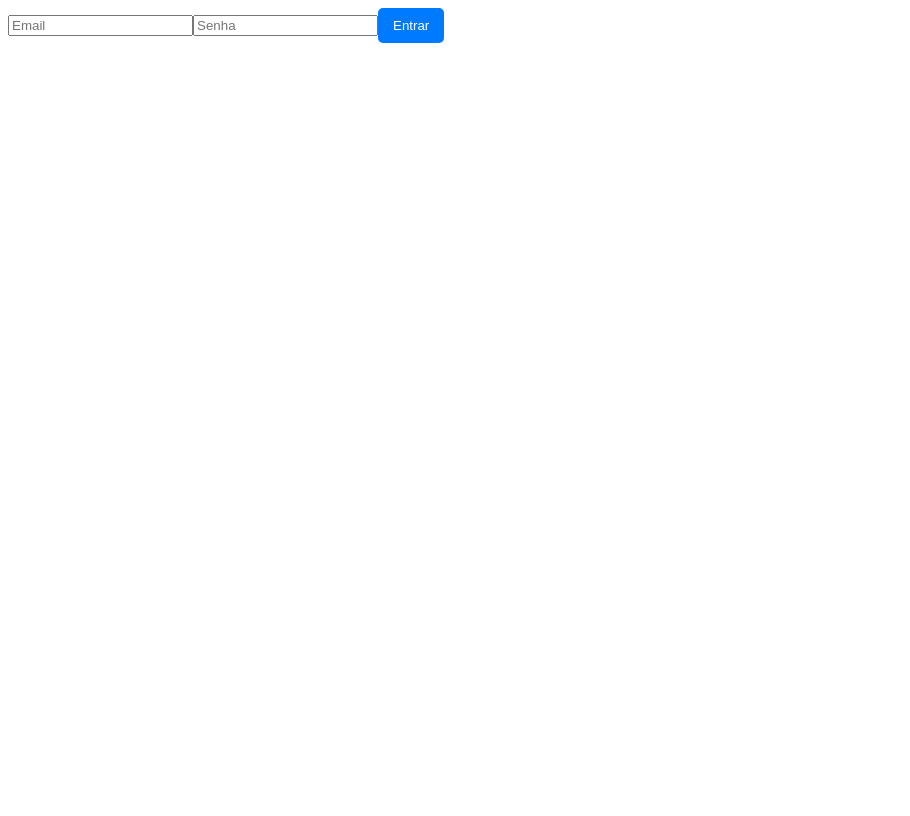
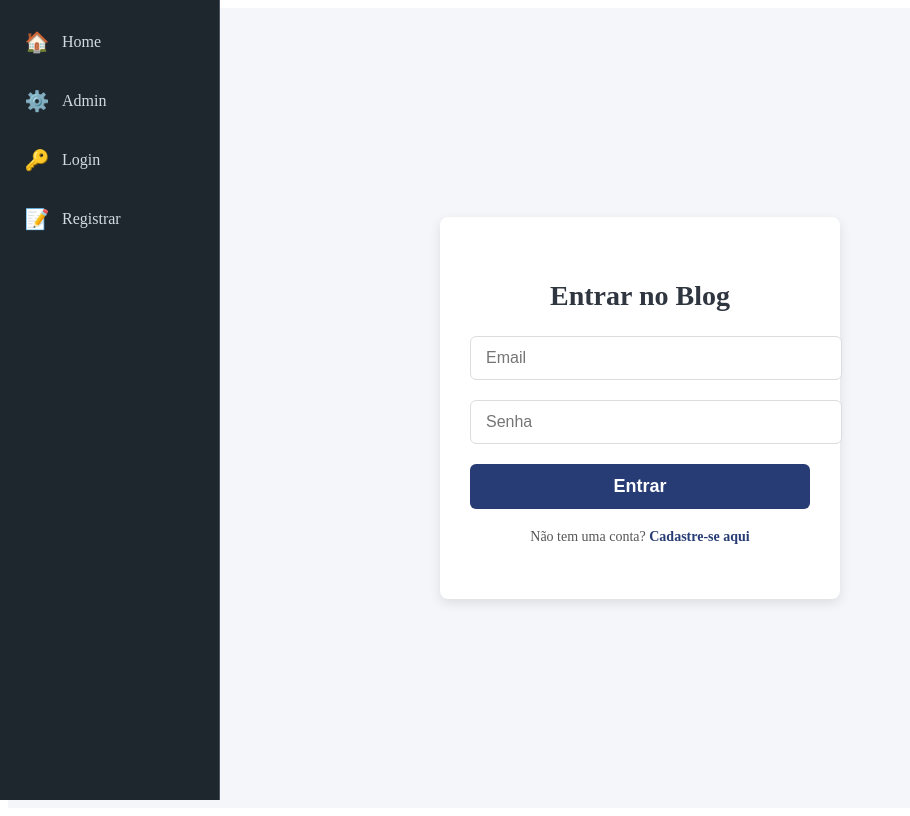
Before and after one commit to CesarAugusto13/blogfiap-front, a React (Vite) app: page /login in a window 1280 px wide. Shown: the whole page, without its empty margins (0-910 px from the left). Built offline with nearby package versions, Linux system fonts and the light colour scheme.

Commit message:
Adição de Sidebar e estilizações

```diff
--- a/package.json
+++ b/package.json
@@ -15,7 +15,7 @@
     "react": "^19.1.1",
     "react-dom": "^19.1.1",
     "react-router": "^7.8.1",
-    "react-router-dom": "^7.8.2",
+    "react-router-dom": "^7.9.1",
     "styled-components": "^6.1.19"
   },
   "devDependencies": {
--- /dev/null
+++ b/src/components/Sidebar.jsx
@@ -0,0 +1,124 @@
+import React, { useState } from 'react';
+import { NavLink } from 'react-router-dom';
+
+const icons = {
+  home: '🏠',
+  admin: '⚙️',
+  about: 'ℹ️',
+  login: '🔑',
+  register: '📝',
+};
+
+const Sidebar = () => {
+  const [expanded, setExpanded] = useState(false);
+
+  return (
+    <aside
+      onMouseEnter={() => setExpanded(true)}
+      onMouseLeave={() => setExpanded(false)}
+      style={{
+        ...styles.sidebar,
+        width: expanded ? '220px' : '60px',
+      }}
+    >
+      <nav>
+        <ul style={styles.navList}>
+          <li style={styles.navItem}>
+            <NavLink
+              to="/"
+              exact
+              style={styles.link}
+              activeStyle={styles.activeLink}
+              title="Home"
+            >
+              <span style={styles.icon}>{icons.home}</span>
+              {expanded && <span style={styles.linkText}>Home</span>}
+            </NavLink>
+          </li>
+        <li style={styles.navItem}>
+            <NavLink
+              to="/admin"
+              style={styles.link}
+              activeStyle={styles.activeLink}
+              title="Admin"
+            >
+              <span style={styles.icon}>{icons.admin}</span>
+              {expanded && <span style={styles.linkText}>Admin</span>}
+            </NavLink>
+        </li>
+          <li style={styles.navItem}>
+            <NavLink
+              to="/login"
+              style={styles.link}
+              activeStyle={styles.activeLink}
+              title="Login"
+            >
+              <span style={styles.icon}>{icons.login}</span>
+              {expanded && <span style={styles.linkText}>Login</span>}
+            </NavLink>
+          </li>
+          <li style={styles.navItem}>
+            <NavLink
+              to="/register"
+              style={styles.link}
+              activeStyle={styles.activeLink}
+              title="Registrar"
+            >
+              <span style={styles.icon}>{icons.register}</span>
+              {expanded && <span style={styles.linkText}>Registrar</span>}
+            </NavLink>
+          </li>
+        </ul>
+      </nav>
+    </aside>
+  );
+};
+
+const styles = {
+  sidebar: {
+    height: '100vh',
+    backgroundColor: '#1e272e',
+    paddingTop: '20px',
+    paddingLeft: '10px',
+    boxSizing: 'border-box',
+    position: 'fixed',
+    top: 0,
+    left: 0,
+    color: '#d2dae2',
+    overflowX: 'hidden',
+    transition: 'width 0.3s ease',
+    borderRight: '1px solid #485460',
+  },
+  navList: {
+    listStyle: 'none',
+    padding: 0,
+    margin: 0,
+  },
+  navItem: {
+    marginBottom: '15px',
+  },
+  link: {
+    display: 'flex',
+    alignItems: 'center',
+    color: '#d2dae2',
+    textDecoration: 'none',
+    padding: '10px 12px',
+    borderRadius: '4px',
+    whiteSpace: 'nowrap',
+  },
+  activeLink: {
+    backgroundColor: '#485460',
+    fontWeight: '700',
+  },
+  icon: {
+    fontSize: '20px',
+    width: '30px',
+    textAlign: 'center',
+  },
+  linkText: {
+    marginLeft: '10px',
+    fontSize: '16px',
+  },
+};
+
+export default Sidebar;
--- a/src/pages/AdminPage.jsx
+++ b/src/pages/AdminPage.jsx
@@ -2,6 +2,7 @@ import React, { useEffect, useState } from 'react';
 import api from '../services/api';
 import { jwtDecode } from 'jwt-decode';
 import { useNavigate } from 'react-router-dom';
+import Sidebar from '../components/Sidebar';
 
 const AdminPage = () => {
   const [posts, setPosts] = useState([]);
@@ -116,7 +117,7 @@ const AdminPage = () => {
   return (
     <div style={{ maxWidth: 800, margin: '20px auto', padding: 20 }}>
       <h1>Administração de Posts</h1>
-
+      <Sidebar />
       <form onSubmit={handleSubmit} style={{ marginBottom: 40 }}>
         <h2>{editingPostId ? 'Editar Post' : 'Novo Post'}</h2>
         <div style={{ marginBottom: 10 }}>
--- a/src/pages/LoginPage.jsx
+++ b/src/pages/LoginPage.jsx
@@ -1,6 +1,8 @@
 import React, { useState } from 'react';
 import api from '../services/api';
-import { useNavigate } from 'react-router-dom';
+import { useNavigate, Link } from 'react-router-dom';
+import Sidebar from '../components/Sidebar';
+import '../styles/LoginPage.css';
 
 const Login = () => {
   const [email, setEmail] = useState('');
@@ -20,12 +22,39 @@ const Login = () => {
   };
 
   return (
-    <form onSubmit={handleSubmit}>
-      <input type="email" value={email} onChange={e => setEmail(e.target.value)} placeholder="Email" required />
-      <input type="password" value={senha} onChange={e => setSenha(e.target.value)} placeholder="Senha" required />
-      <button type="submit">Entrar</button>
-      {error && <p>{error}</p>}
-    </form>
+    <div className="login-container">
+      <Sidebar />
+      <div className="login-form-wrapper">
+        <form className="login-form" onSubmit={handleSubmit}>
+          <h2>Entrar no Blog</h2>
+          <input
+            type="email"
+            value={email}
+            onChange={e => setEmail(e.target.value)}
+            placeholder="Email"
+            required
+            className="input-field"
+          />
+          <input
+            type="password"
+            value={senha}
+            onChange={e => setSenha(e.target.value)}
+            placeholder="Senha"
+            required
+            className="input-field"
+          />
+          <button type="submit" className="submit-button">Entrar</button>
+          {error && <p className="error-message">{error}</p>}
+
+          <p style={{ marginTop: '20px', fontSize: '14px', color: '#555' }}>
+            Não tem uma conta?{' '}
+            <Link to="/register" style={{ color: '#273c75', fontWeight: '600' }}>
+              Cadastre-se aqui
+            </Link>
+          </p>
+        </form>
+      </div>
+    </div>
   );
 };
 
--- a/src/pages/RegisterPage.jsx
+++ b/src/pages/RegisterPage.jsx
@@ -1,5 +1,8 @@
 import React, { useState } from 'react';
-import api from '../services/api'; // sua instância axios
+import api from '../services/api';
+import { Link } from 'react-router-dom';
+import Sidebar from '../components/Sidebar';
+import '../styles/RegisterPage.css';
 
 const Register = () => {
   const [nome, setNome] = useState('');
@@ -37,55 +40,61 @@ const Register = () => {
   };
 
   return (
-    <div style={{ maxWidth: 400, margin: '40px auto', padding: 20, border: '1px solid #ccc', borderRadius: 8 }}>
-      <h2>Cadastro de Professor</h2>
-      <form onSubmit={handleSubmit}>
-        <div style={{ marginBottom: 10 }}>
-          <label>Nome completo:</label><br />
+    <div className="register-container">
+      <Sidebar />
+      <div className="register-form-wrapper">
+        <form className="register-form" onSubmit={handleSubmit}>
+          <h2>Cadastro de Professor</h2>
+
           <input
             type="text"
             value={nome}
             onChange={(e) => setNome(e.target.value)}
+            placeholder="Nome completo"
             required
-            style={{ width: '100%', padding: 8 }}
+            className="input-field"
           />
-        </div>
-        <div style={{ marginBottom: 10 }}>
-          <label>Email:</label><br />
+
           <input
             type="email"
             value={email}
             onChange={(e) => setEmail(e.target.value)}
+            placeholder="Email"
             required
-            style={{ width: '100%', padding: 8 }}
+            className="input-field"
           />
-        </div>
-        <div style={{ marginBottom: 10 }}>
-          <label>Senha:</label><br />
+
           <input
             type="password"
             value={senha}
             onChange={(e) => setSenha(e.target.value)}
+            placeholder="Senha"
             required
-            style={{ width: '100%', padding: 8 }}
+            className="input-field"
           />
-        </div>
-        <div style={{ marginBottom: 10 }}>
-          <label>Confirme a senha:</label><br />
+
           <input
             type="password"
             value={confirmaSenha}
             onChange={(e) => setConfirmaSenha(e.target.value)}
+            placeholder="Confirme a senha"
             required
-            style={{ width: '100%', padding: 8 }}
+            className="input-field"
           />
-        </div>
 
-        <button type="submit" style={{ padding: '10px 20px' }}>Registrar</button>
-      </form>
+          <button type="submit" className="submit-button">Registrar</button>
 
-      {error && <p style={{ color: 'red', marginTop: 10 }}>{error}</p>}
-      {success && <p style={{ color: 'green', marginTop: 10 }}>{success}</p>}
+          {error && <p className="error-message">{error}</p>}
+          {success && <p className="success-message">{success}</p>}
+
+          <p style={{ marginTop: '20px', fontSize: '14px', color: '#555' }}>
+            Já tem uma conta?{' '}
+            <Link to="/login" style={{ color: '#273c75', fontWeight: '600' }}>
+              Faça login aqui
+            </Link>
+          </p>
+        </form>
+      </div>
     </div>
   );
 };
--- a/src/styles/HomePage.css
+++ b/src/styles/HomePage.css
@@ -59,3 +59,7 @@
     display: flex;
     justify-content: center;
 }
+
+a, a:visited, a:hover, a:active {
+  text-decoration: none;
+}
--- /dev/null
+++ b/src/styles/LoginPage.css
@@ -0,0 +1,87 @@
+.login-container {
+  display: flex;
+  height: 100vh;
+  background-color: #f5f6fa;
+}
+
+.login-form-wrapper {
+  flex: 1;
+  display: flex;
+  justify-content: center;
+  align-items: center;
+  padding: 20px;
+}
+
+.login-form {
+  background-color: #ffffff;
+  padding: 40px 30px;
+  border-radius: 8px;
+  box-shadow: 0 4px 12px rgba(0,0,0,0.1);
+  width: 100%;
+  max-width: 400px;
+  box-sizing: border-box;
+  text-align: center;
+}
+
+.login-form h2 {
+  margin-bottom: 24px;
+  color: #2f3640;
+  font-weight: 700;
+  font-size: 28px;
+}
+
+.input-field {
+  width: 100%;
+  padding: 12px 15px;
+  margin-bottom: 20px;
+  border: 1.8px solid #dcdde1;
+  border-radius: 6px;
+  font-size: 16px;
+  transition: border-color 0.3s ease;
+}
+
+.input-field:focus {
+  border-color: #273c75;
+  outline: none;
+}
+
+.submit-button {
+  width: 100%;
+  padding: 12px 15px;
+  background-color: #273c75;
+  color: white;
+  font-size: 18px;
+  font-weight: 600;
+  border: none;
+  border-radius: 6px;
+  cursor: pointer;
+  transition: background-color 0.3s ease;
+}
+
+.submit-button:hover {
+  background-color: #192a56;
+}
+
+/* Mensagem de erro */
+.error-message {
+  margin-top: 15px;
+  color: #e84118;
+  font-weight: 600;
+}
+
+/* Responsividade básica */
+@media (max-width: 600px) {
+  .login-container {
+    flex-direction: column;
+  }
+
+  .login-form-wrapper {
+    padding: 40px 20px;
+  }
+
+  .login-form {
+    max-width: 100%;
+    border-radius: 0;
+    box-shadow: none;
+  }
+}
--- a/src/styles/PostDetail.css
+++ b/src/styles/PostDetail.css
@@ -1,72 +1,173 @@
-.post-detail {
-    max-width: 800px; /* Limita a largura do post */
-    margin: 20px auto; /* Centraliza o post na página */
-    padding: 20px; /* Adiciona espaçamento interno */
-    border: 1px solid #ddd; /* Borda leve ao redor do post */
-    border-radius: 8px; /* Bordas arredondadas */
-    background-color: #f9f9f9; /* Cor de fundo suave */
-    box-shadow: 0 2px 10px rgba(0, 0, 0, 0.1); /* Sombra leve */
+/* Container principal com sidebar e conteúdo */
+.post-detail-container {
+  display: flex;
+  min-height: 100vh;
+  background-color: #f5f6fa;
 }
 
-.post-title {
-    font-size: 2em; /* Tamanho da fonte do título */
-    margin-bottom: 10px; /* Espaçamento abaixo do título */
-    color: #333; /* Cor do texto do título */
+/* Área principal do conteúdo, com margem para sidebar */
+.post-detail-content {
+  flex: 1;
+  margin-left: 220px; /* largura fixa da sidebar */
+  padding: 30px 40px;
+  box-sizing: border-box;
+  overflow-y: auto;
 }
 
-.post-author {
-    font-size: 1.2em; /* Tamanho da fonte do autor */
-    color: #555; /* Cor do texto do autor */
-    margin-bottom: 15px; /* Espaçamento abaixo do autor */
+/* Artigo do post */
+.post-detail-article {
+  max-width: 800px;
+  margin: 0 auto;
+  background: #fff;
+  padding: 30px 40px;
+  border-radius: 8px;
+  box-shadow: 0 4px 12px rgba(0,0,0,0.1);
 }
 
-.post-content {
-    font-size: 1em; /* Tamanho da fonte do conteúdo */
-    line-height: 1.6; /* Altura da linha para melhor legibilidade */
-    color: #444; /* Cor do texto do conteúdo */
-    margin-bottom: 20px; /* Espaçamento abaixo do conteúdo */
+/* Título do post */
+.post-title {
+  font-size: 2.5rem;
+  margin-bottom: 10px;
+  color: #2f3640;
 }
 
-.likes-display {
-    font-size: 1em; /* Tamanho da fonte para curtidas */
-    color: #888; /* Cor do texto das curtidas */
-    margin-bottom: 20px; /* Espaçamento abaixo da seção de curtidas */
+/* Autor */
+.post-author {
+  font-size: 1rem;
+  color: #718093;
+  margin-bottom: 25px;
+  font-weight: 500;
 }
 
-.comments-section {
-    margin-top: 30px; /* Espaçamento acima da seção de comentários */
-    border-top: 1px solid #ddd; /* Linha separadora */
-    padding-top: 20px; /* Espaçamento interno acima da seção de comentários */
+/* Conteúdo do post */
+.post-content {
+  font-size: 1.125rem;
+  line-height: 1.7;
+  color: #353b48;
+  margin-bottom: 30px;
+  white-space: pre-wrap; /* mantém quebras de linha */
 }
 
-.comment {
-    background-color: #fff; /* Cor de fundo dos comentários */
-    border: 1px solid #ddd; /* Borda leve ao redor dos comentários */
-    border-radius: 5px; /* Bordas arredondadas */
-    padding: 10px; /* Espaçamento interno dos comentários */
-    margin-bottom: 10px; /* Espaçamento abaixo de cada comentário */
+/* Likes */
+.likes-display {
+  display: inline-flex;
+  align-items: center;
+  gap: 8px;
+  font-weight: 600;
+  font-size: 1.1rem;
+  color: #718093;
+  user-select: none;
+  margin-bottom: 40px;
+  transition: color 0.3s ease;
 }
 
-textarea {
-    width: 100%; /* Largura total do campo de texto */
-    height: 80px; /* Altura do campo de texto */
-    padding: 10px; /* Espaçamento interno do campo de texto */
-    border: 1px solid #ccc; /* Borda leve ao redor do campo de texto */
-    border-radius: 5px; /* Bordas arredondadas */
-    resize: none; /* Impede o redimensionamento do campo de texto */
-    margin-bottom: 10px; /* Espaçamento abaixo do campo de texto */
+.likes-display:hover {
+  color: #e84118;
 }
 
-button {
-    background-color: #007bff; /* Cor de fundo do botão */
-    color: white; /* Cor do texto do botão */
-    border: none; /* Remove a borda padrão */
-    border-radius: 5px; /* Bordas arredondadas */
-    padding: 10px 15px; /* Espaçamento interno do botão */
-    cursor: pointer; /* Muda o cursor ao passar sobre o botão */
-    transition: background-color 0.3s; /* Transição suave para a cor de fundo */
+.likes-display.liked {
+  color: #e84118;
+  cursor: default !important;
 }
 
-button:hover {
-    background-color: #0056b3; /* Cor de fundo do botão ao passar o mouse */
+.likes-icon {
+  width: 24px;
+  height: 24px;
+  filter: invert(27%) sepia(92%) saturate(7491%) hue-rotate(349deg) brightness(95%) contrast(101%);
 }
+
+/* Seção de comentários */
+.comments-section {
+  margin-bottom: 30px;
+}
+
+.comments-section h3 {
+  font-size: 1.5rem;
+  margin-bottom: 15px;
+  color: #2f3640;
+}
+
+/* Comentários individuais */
+.comment {
+  background-color: #f1f2f6;
+  padding: 15px 20px;
+  border-radius: 6px;
+  margin-bottom: 12px;
+  font-size: 1rem;
+  color: #2f3640;
+  white-space: pre-wrap;
+}
+
+.no-comments {
+  font-style: italic;
+  color: #718093;
+}
+
+/* Formulário de comentário */
+.comment-form {
+  display: flex;
+  flex-direction: column;
+  gap: 12px;
+}
+
+.comment-textarea {
+  resize: vertical;
+  min-height: 80px;
+  padding: 12px 15px;
+  font-size: 1rem;
+  border: 1.8px solid #dcdde1;
+  border-radius: 6px;
+  transition: border-color 0.3s ease;
+  font-family: inherit;
+}
+
+.comment-textarea:focus {
+  border-color: #273c75;
+  outline: none;
+}
+
+.comment-submit-button {
+  align-self: flex-end;
+  background-color: #273c75;
+  color: white;
+  font-weight: 600;
+  font-size: 1rem;
+  padding: 10px 25px;
+  border: none;
+  border-radius: 6px;
+  cursor: pointer;
+  transition: background-color 0.3s ease;
+}
+
+.comment-submit-button:hover {
+  background-color: #192a56;
+}
+
+/* Mensagem de erro */
+.error-message {
+  margin-top: 15px;
+  color: #e84118;
+  font-weight: 600;
+  text-align: center;
+}
+
+/* Loading e error states */
+.loading, .error {
+  font-size: 1.25rem;
+  color: #718093;
+  text-align: center;
+  margin-top: 50px;
+}
+
+/* Responsividade */
+@media (max-width: 900px) {
+  .post-detail-content {
+    margin-left: 0;
+    padding: 20px;
+  }
+
+  .post-detail-article {
+    padding: 20px;
+    margin: 0 10px;
+  }
+}
--- /dev/null
+++ b/src/styles/RegisterPage.css
@@ -0,0 +1,91 @@
+.register-container {
+  display: flex;
+  height: 100vh;
+  background-color: #f5f6fa;
+}
+
+.register-form-wrapper {
+  flex: 1;
+  display: flex;
+  justify-content: center;
+  align-items: center;
+  padding: 20px;
+}
+
+.register-form {
+  background-color: #ffffff;
+  padding: 40px 30px;
+  border-radius: 8px;
+  box-shadow: 0 4px 12px rgba(0,0,0,0.1);
+  width: 100%;
+  max-width: 400px;
+  box-sizing: border-box;
+  text-align: center;
+}
+
+.register-form h2 {
+  margin-bottom: 24px;
+  color: #2f3640;
+  font-weight: 700;
+  font-size: 28px;
+}
+
+.input-field {
+  width: 100%;
+  padding: 12px 15px;
+  margin-bottom: 20px;
+  border: 1.8px solid #dcdde1;
+  border-radius: 6px;
+  font-size: 16px;
+  transition: border-color 0.3s ease;
+}
+
+.input-field:focus {
+  border-color: #273c75;
+  outline: none;
+}
+
+.submit-button {
+  width: 100%;
+  padding: 12px 15px;
+  background-color: #273c75;
+  color: white;
+  font-size: 18px;
+  font-weight: 600;
+  border: none;
+  border-radius: 6px;
+  cursor: pointer;
+  transition: background-color 0.3s ease;
+}
+
+.submit-button:hover {
+  background-color: #192a56;
+}
+
+.error-message {
+  margin-top: 15px;
+  color: #e84118;
+  font-weight: 600;
+}
+
+.success-message {
+  margin-top: 15px;
+  color: #44bd32;
+  font-weight: 600;
+}
+
+@media (max-width: 600px) {
+  .register-container {
+    flex-direction: column;
+  }
+
+  .register-form-wrapper {
+    padding: 40px 20px;
+  }
+
+  .register-form {
+    max-width: 100%;
+    border-radius: 0;
+    box-shadow: none;
+  }
+}
```
Also changed, not shown: src/pages/HomePage.jsx (+6 -1 lines), src/pages/PostDetail.jsx (+28 -12 lines), 1 other file (tests, documents, lock files or other folders).
